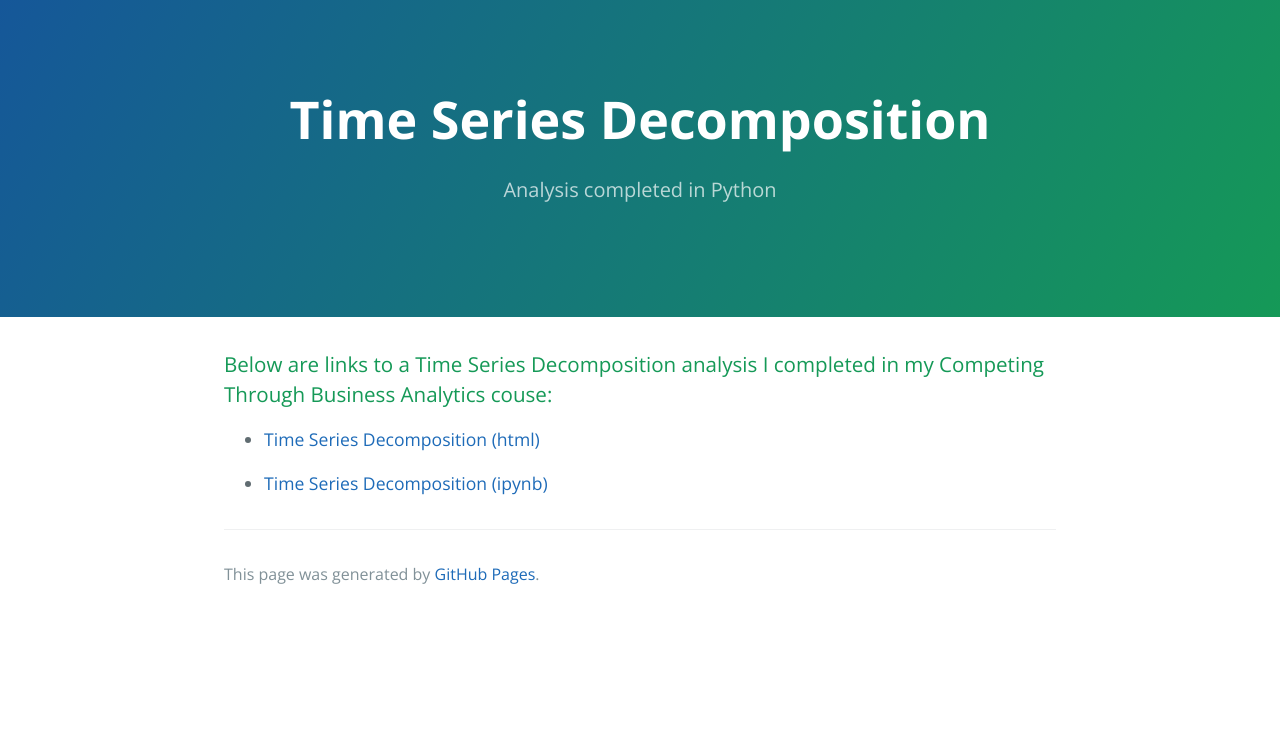
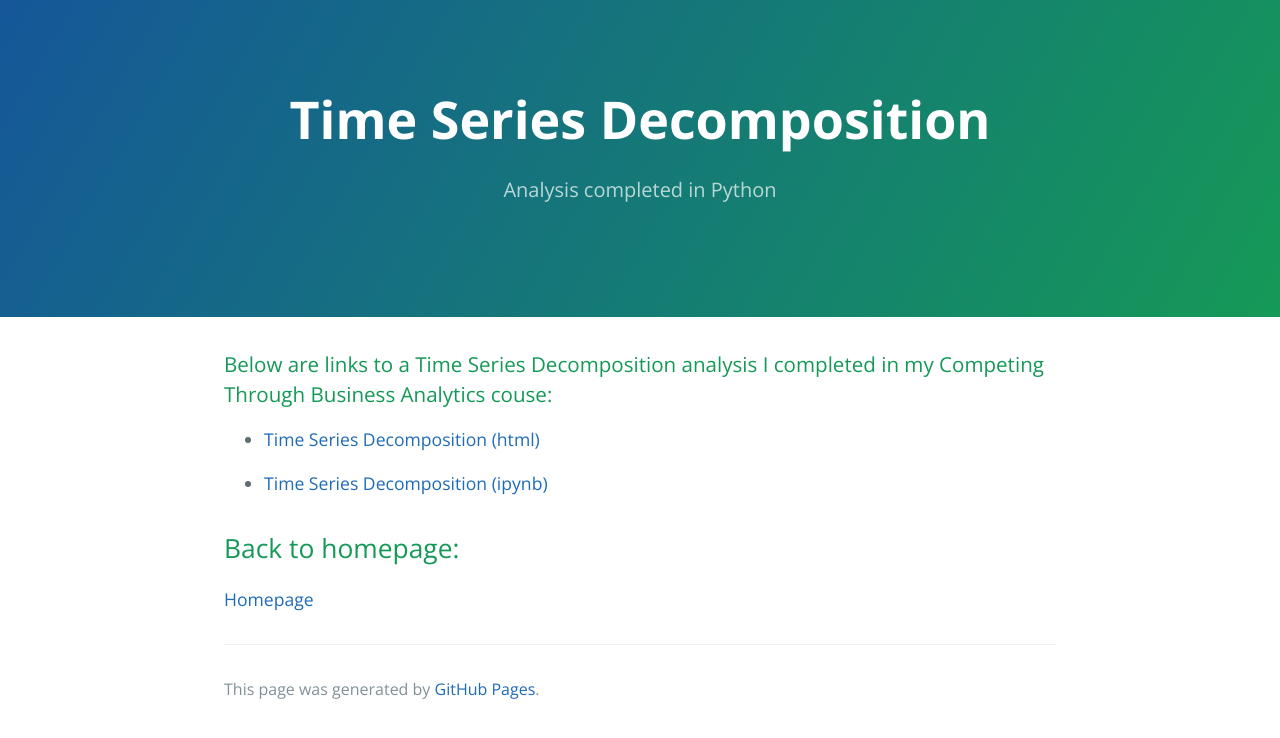
Before and after one commit to Joel-Lindner/Joel-Lindner.github.io, a Jekyll site: the page built from Time Series/index.md, in a window 1280 px wide. Shown: the top 738 px of the page. Built offline with Jekyll 4.4.1, drawn with Linux system fonts in a browser that asks for light colours; our own code applies the rules of GitHub Pages for plain Markdown files.

Commit message:
Update index.md

```diff
--- a/Time Series/index.md
+++ b/Time Series/index.md
@@ -9,3 +9,8 @@ description: Analysis completed in Python
 
 
 - [Time Series Decomposition (ipynb)](M3 Time Series Decomposition Analysis.ipynb)
+
+
+## Back to homepage:
+
+[Homepage](https://joel-lindner.github.io/)
```
